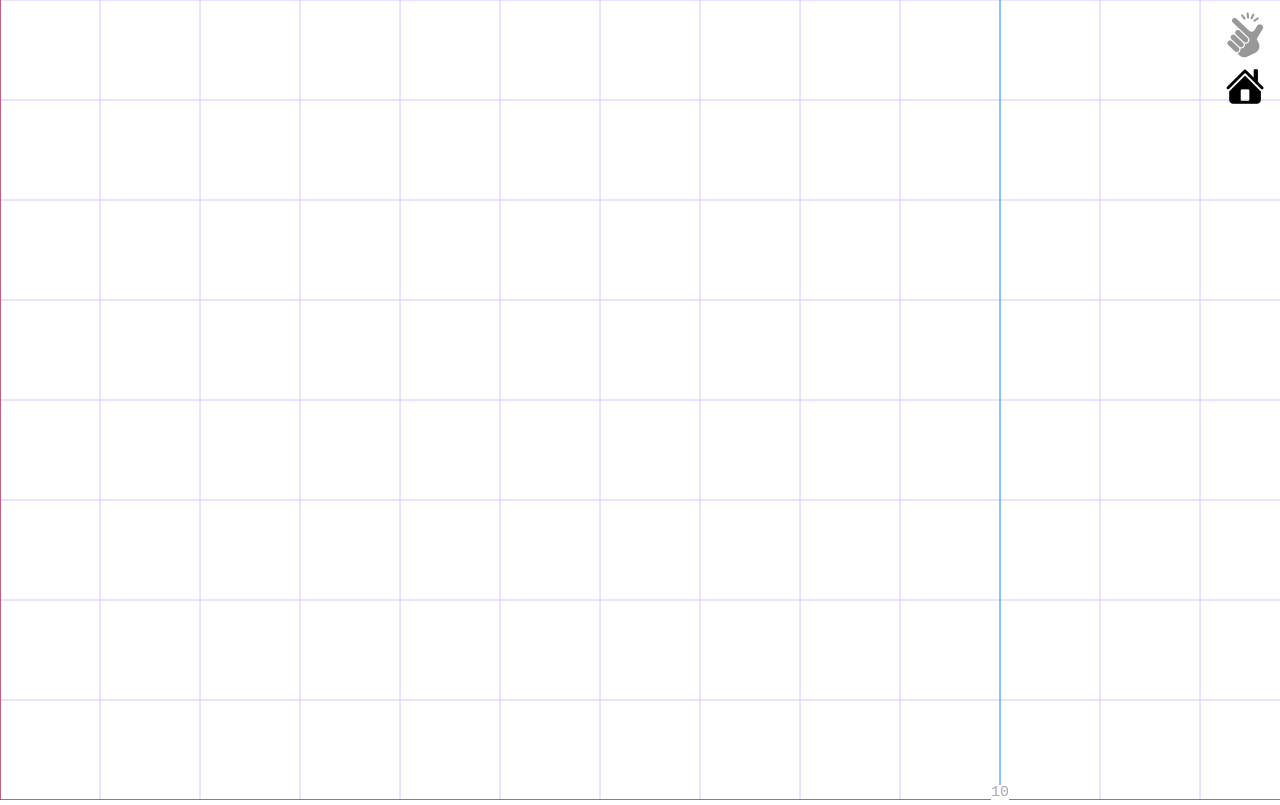
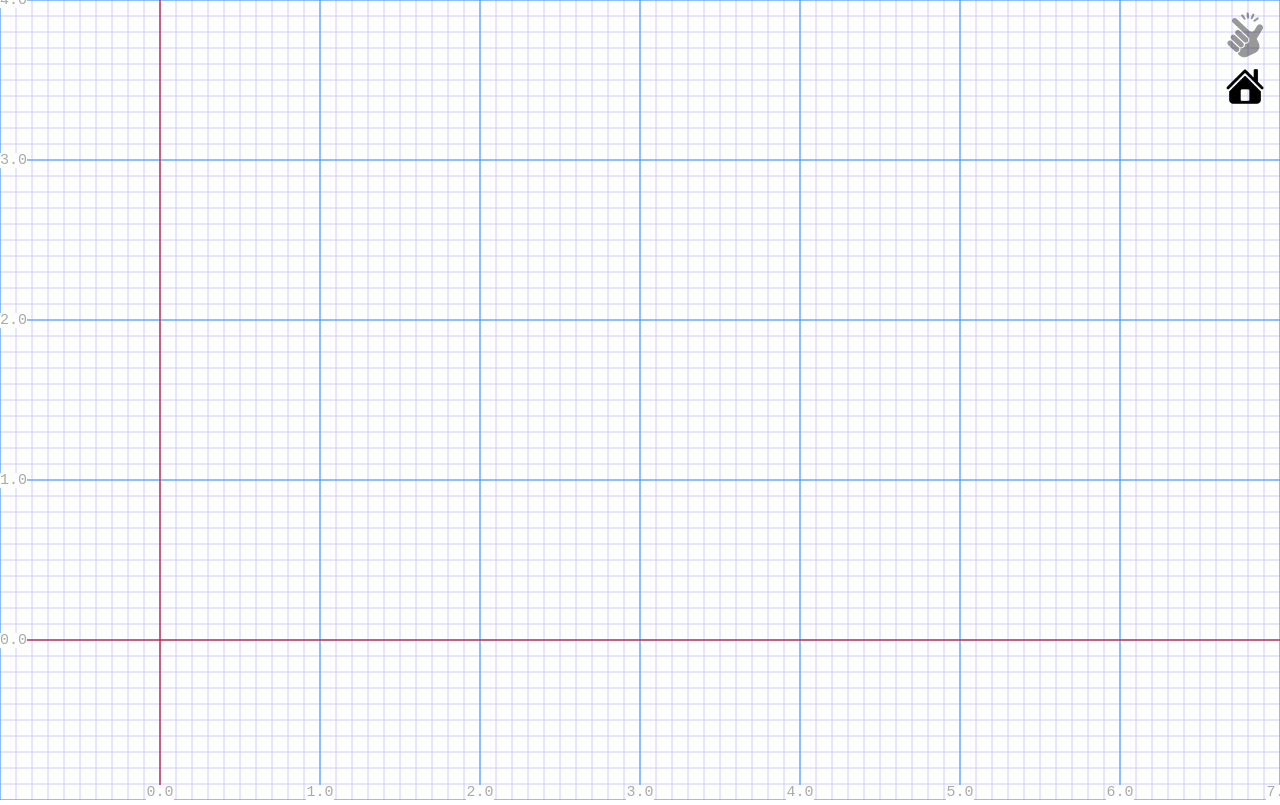
Before and after one commit to FabMo/fabmo-touchandgo-app, a website: page index.html in a window 1280 px wide. Drawn offline with Linux system fonts and the light colour scheme.

Commit message:
Initial scale display

```diff
--- a/index.html
+++ b/index.html
@@ -57,6 +57,7 @@
           });
           window.addEventListener('resize', resizeCanvas);
           resizeCanvas();
+          display.scale = Math.max(display.canvas.width, display.canvas.height)/8.0;
           setupControls();
           display.draw();
         });
--- a/js/tooldisplay.js
+++ b/js/tooldisplay.js
@@ -33,10 +33,10 @@ function snap2d(pos, multiple) {
       x : 0,
       y : 0
     }
-    this.scale = 100.0;
+    this.scale = Math.max(this.canvas.width, this.canvas.height)/10.0;
     this.offset = {
-      x : 0,
-      y : 0
+      x : 1,
+      y : 1
     }
     this.snapPos = {
       x : 0,
```
